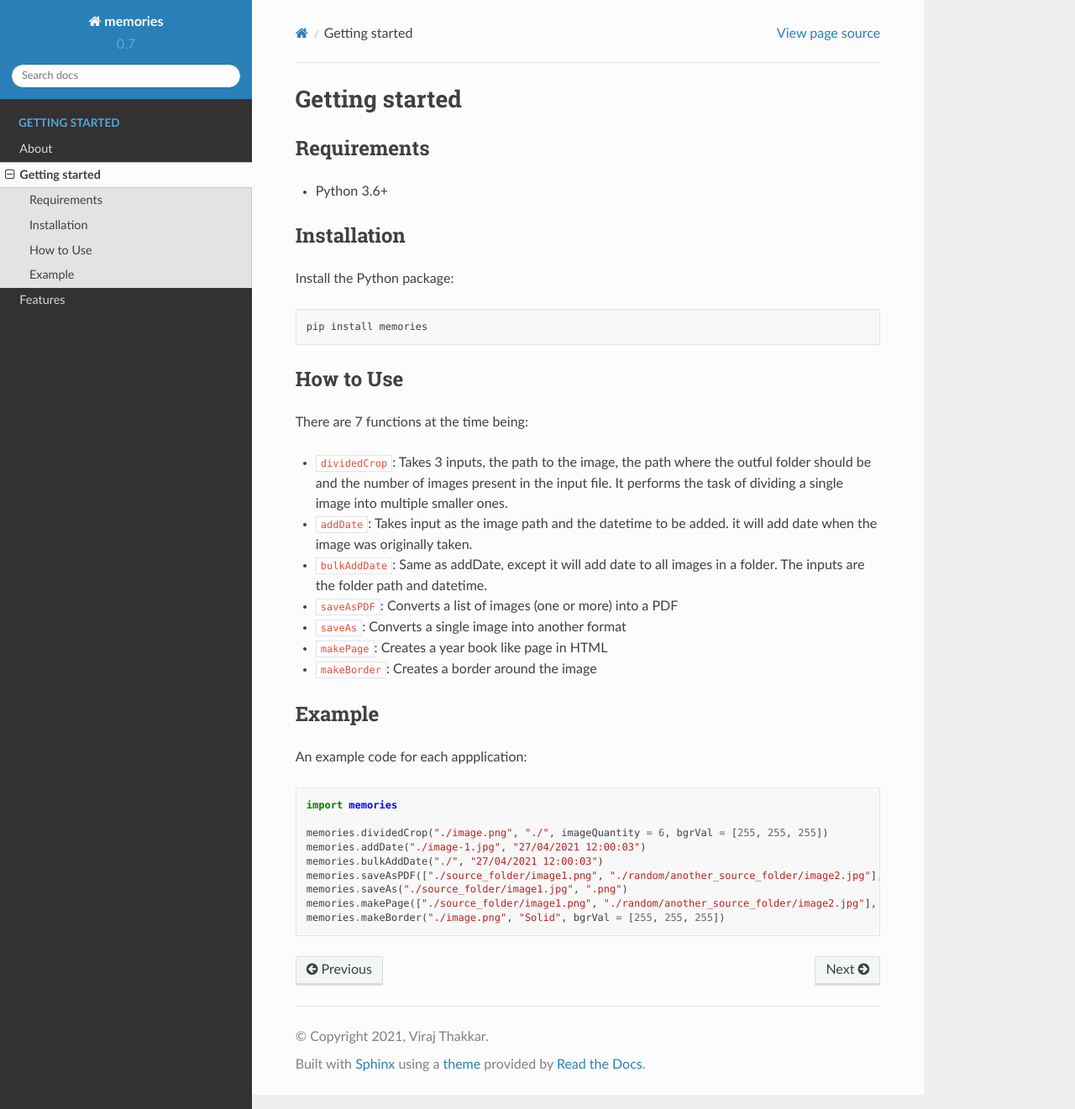
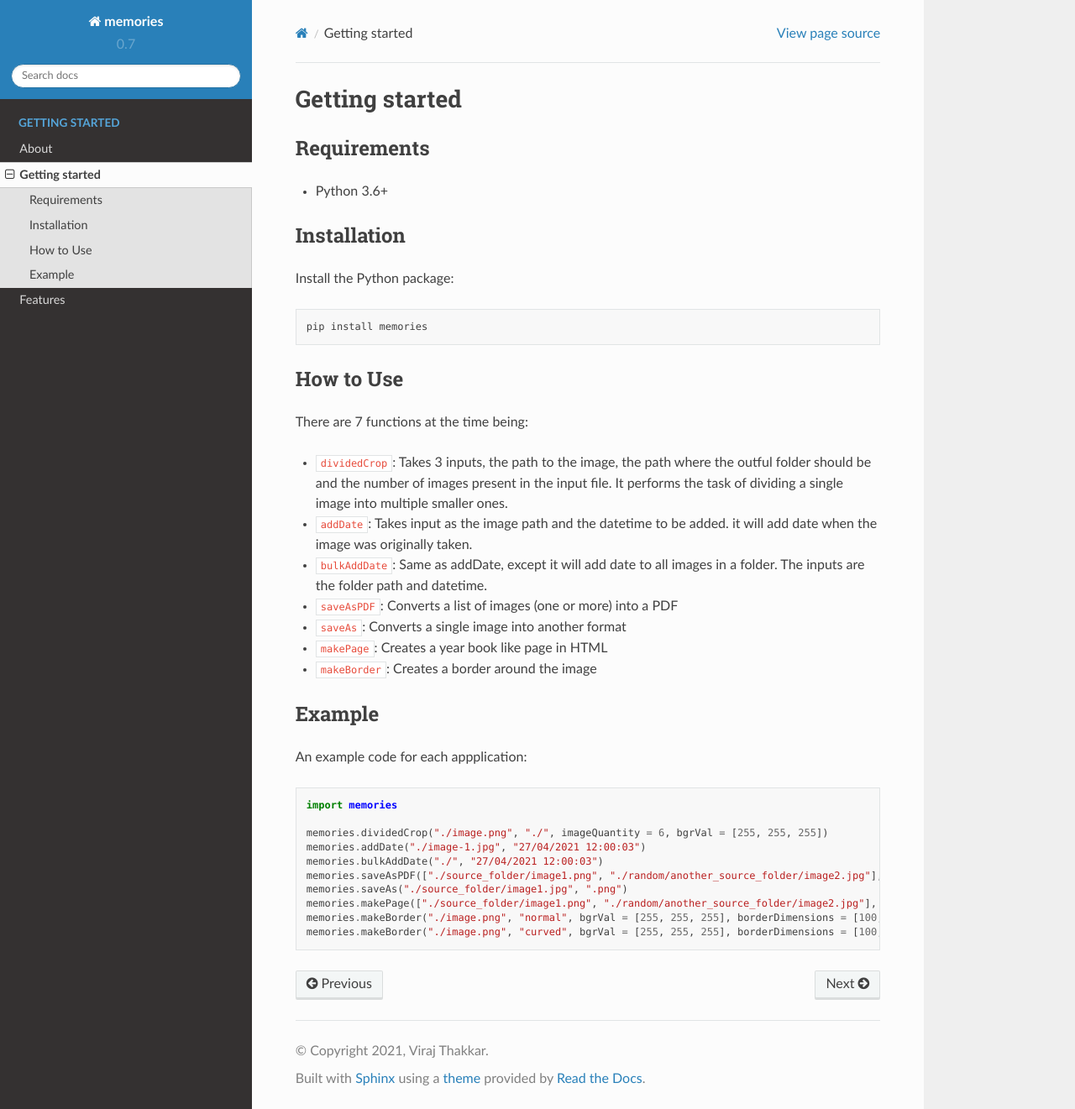
Before and after one commit to veedata/memories, a Sphinx documentation site: the page built from docs/pages/getting-started.rst, in a window 1280 px wide and 1321 px high. Shown: the whole window at 84% size. Built offline with Sphinx 7.4.7 and the Read the Docs theme 2.0.0, drawn with Linux system fonts in a browser that asks for light colours.

Commit message:
Updated docs

```diff
--- a/docs/pages/getting-started.rst
+++ b/docs/pages/getting-started.rst
@@ -43,4 +43,5 @@ An example code for each appplication::
     memories.saveAsPDF(["./source_folder/image1.png", "./random/another_source_folder/image2.jpg"], "./save_folder/file.pdf")
     memories.saveAs("./source_folder/image1.jpg", ".png")
     memories.makePage(["./source_folder/image1.png", "./random/another_source_folder/image2.jpg"], ["CSS", "Larry"], ["SASS", "That one got to you, didnt it"], "./save_folder")
-    memories.makeBorder("./image.png", "Solid", bgrVal = [255, 255, 255])
+    memories.makeBorder("./image.png", "normal", bgrVal = [255, 255, 255], borderDimensions = [100, 100, 100, 100])
+    memories.makeBorder("./image.png", "curved", bgrVal = [255, 255, 255], borderDimensions = [100, 100, 100, 100, 166])
```
Also changed, not shown: README.md (+1 -1 lines), 1 other file.
